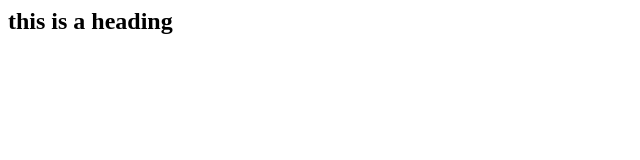
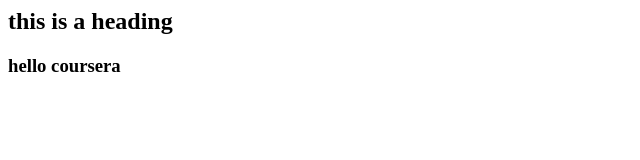
Before and after one commit to haseebdeveloper37/haseeb.github.io, a plain HTML site: page index.html in a window 1280 px wide. Shown: the whole page, without its empty margins (0-640 px from the left). Drawn offline with Linux system fonts and the light colour scheme.

Commit message:
changes pushed again

```diff
--- a/index.html
+++ b/index.html
@@ -6,5 +6,6 @@
     </head>
     <body>
         <h2>this is a heading</h2>
+        <h3>hello coursera</h3>
     </body>
 </html>
```
